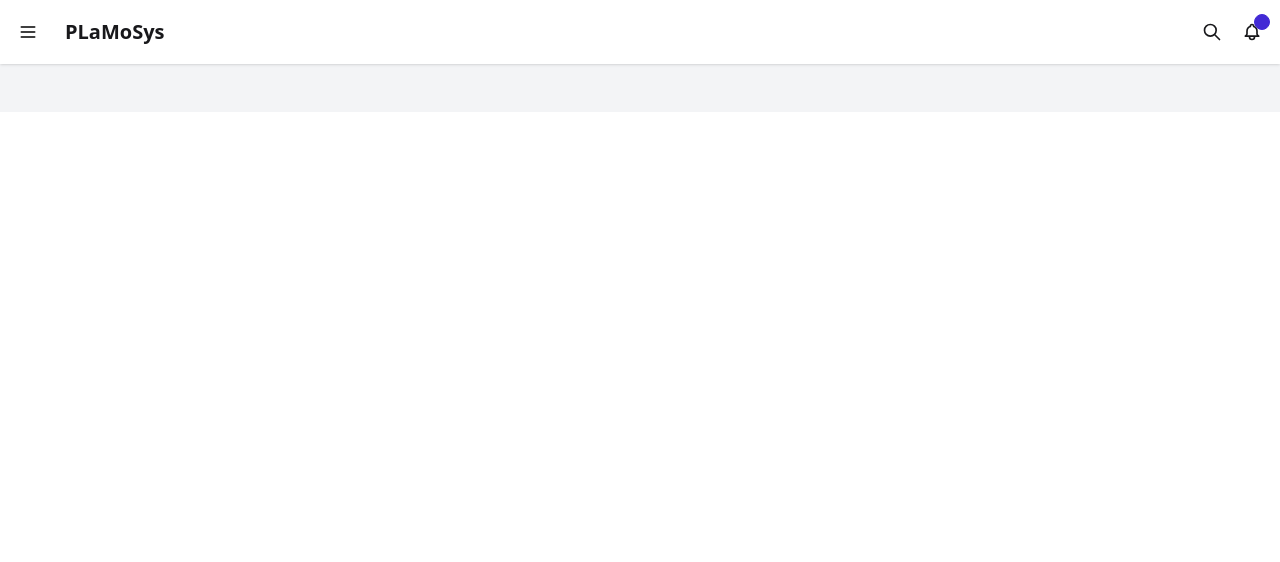
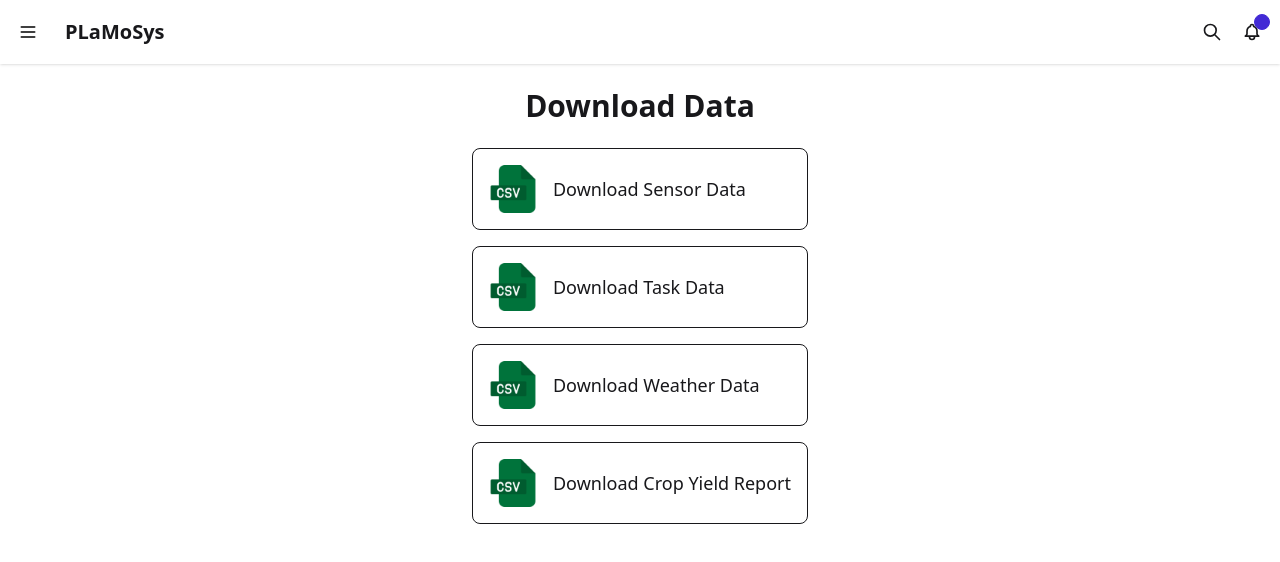
Before and after one commit to 0xaiman/plamosys-client, a Vue app: page /data in a window 1280 px wide. Before the commit this address had no page. Shown: the top 562 px of the page. Built offline with nearby package versions, Linux system fonts and the light colour scheme; what vue3-apexcharts would draw is missing.

Commit message:
feat:Data Download Page

```diff
--- a/src/layouts/MainLayout.vue
+++ b/src/layouts/MainLayout.vue
@@ -86,7 +86,7 @@
       </div>
       <!-- NAVBAR END -->
       <!-- MAIN CONTENT START -->
-      <main class="flex-1 p-6 bg-gray-100">
+      <main class="flex-1 p-6">
         <slot />
       </main>
       <!-- MAIN CONTENT END -->
@@ -100,6 +100,7 @@
       <ul class="menu bg-base-200 text-base-content min-h-full w-80 p-4">
         <li><router-link to="/">Home</router-link></li>
         <li><router-link to="/task">Task</router-link></li>
+        <li><router-link to="/data">Data</router-link></li>
         <li><router-link to="/about">About</router-link></li>
       </ul>
     </div>
--- a/src/router/index.js
+++ b/src/router/index.js
@@ -2,10 +2,12 @@ import { createRouter, createWebHistory } from "vue-router";
 import HomeView from "@/views/HomeView.vue";
 import AboutView from "@/views/AboutView.vue";
 import TaskView from "@/views/TaskView.vue";
+import DataView from "@/views/DataView.vue";
 
 const routes = [
   { path: "/", name: "Home", component: HomeView },
   { path: "/task", name: "Task", component: TaskView },
+  { path: "/data", name: "Data", component: DataView },
   { path: "/about", name: "About", component: AboutView },
 ];
 
--- /dev/null
+++ b/src/views/DataView.vue
@@ -0,0 +1,43 @@
+<template>
+  <div class="flex flex-col gap-6 w-full items-center">
+    <h1 class="text-3xl font-semibold">Download Data</h1>
+
+    <!-- Grid Layout -->
+    <div class="grid grid-cols-1 gap-6">
+      <ul class="space-y-4">
+        <li
+          v-for="(item, index) in downloadOptions"
+          :key="index"
+          class="flex items-center space-x-4 p-4 border rounded-lg hover:bg-gray-100 cursor-pointer"
+        >
+          <!-- Icon -->
+          <img
+            :src="item.icon"
+            :alt="item.name"
+            class="w-12 h-12 object-contain"
+          />
+          <!-- Text -->
+          <span class="text-lg font-medium">{{ item.name }}</span>
+        </li>
+      </ul>
+    </div>
+  </div>
+</template>
+
+<script setup>
+// Importing images from the assets folder
+
+import csvIcon from "@/assets/csv.png";
+
+// Download options array
+const downloadOptions = [
+  { name: "Download Sensor Data", icon: csvIcon },
+  { name: "Download Task Data", icon: csvIcon },
+  { name: "Download Weather Data", icon: csvIcon },
+  { name: "Download Crop Yield Report", icon: csvIcon },
+];
+</script>
+
+<style scoped>
+/* Optional Custom Styles */
+</style>
--- a/src/views/HomeView.vue
+++ b/src/views/HomeView.vue
@@ -1,9 +1,12 @@
 <template>
+  <div class="flex-1">
     <div class="flex flex-row gap-4">
       <!-- RIGHT SIDE -->
-
       <div class="flex flex-col gap-4 w-3/4">
-      <div id="statistics-cards " class="grid grid-cols-2 md:grid-cols-4 gap-4">
+        <div
+          id="statistics-cards"
+          class="grid grid-cols-2 md:grid-cols-4 gap-4"
+        >
           <Card title="Temperature" value="20°C" :change="-6" />
           <Card title="Temperature" value="20°C" :change="-6" />
           <Card title="Temperature" value="20°C" :change="-6" />
@@ -54,6 +57,7 @@
         </div>
       </div>
       <!-- RIGHT SIDE -->
+
       <!-- LEFT SIDE -->
       <div class="w-1/4 flex flex-col gap-2">
         <WeatherWidget
@@ -77,7 +81,6 @@
           >
           </vue-cal>
         </div>
-
         <TaskSnippet />
       </div>
       <!-- LEFT SIDE -->
@@ -85,7 +88,9 @@
     <div class="w-full my-4">
       <SensorLog :logs="mockSensorData" />
     </div>
+  </div>
 </template>
+
 <script setup>
 import { ref } from "vue";
 import Card from "/src/components/Card.vue";
```
Also changed, not shown: src/assets/csv.png (added). Lines whose indentation alone changed are shown as unchanged.
